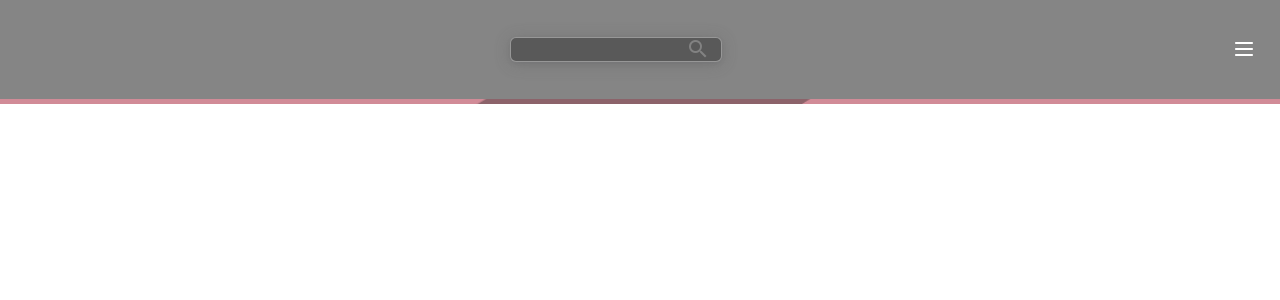
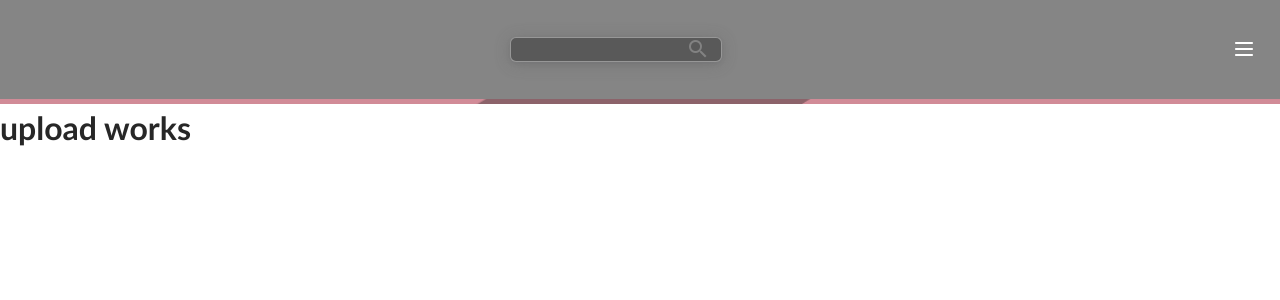
Before and after one commit to Sundomee/M, an Angular app: page /upload in a window 1280 px wide. Before the commit this address led to /. Shown: the top 300 px of the page. Built offline with nearby package versions, Linux system fonts and the light colour scheme.

Commit message:
feat(wip): track uploader

```diff
--- a/src/app/app.routes.ts
+++ b/src/app/app.routes.ts
@@ -23,5 +23,9 @@ export const routes: Routes = [
   {
     path: 'play',
     loadComponent: () => import('./shared/components/player-component/player.component').then((c) => c.PlayerComponent),
+  },
+  {
+    path: 'upload',
+    loadComponent: () => import('./features/views/track-uploader/track-uploader.component').then((c) => c.TrackUploaderComponent)
   }
 ];
--- /dev/null
+++ b/src/app/features/views/track-uploader/track-uploader.component.html
@@ -0,0 +1 @@
+<h1>upload works</h1>
--- /dev/null
+++ b/src/app/features/views/track-uploader/track-uploader.component.scss
@@ -0,0 +1,3 @@
+:host {
+    height: 100%;
+}
--- /dev/null
+++ b/src/app/features/views/track-uploader/track-uploader.component.ts
@@ -0,0 +1,12 @@
+import { ChangeDetectionStrategy, Component } from "@angular/core";
+
+@Component({
+    selector: 'dl-track-uploader',
+    changeDetection: ChangeDetectionStrategy.OnPush,
+    imports: [],
+    templateUrl: './track-uploader.component.html',
+    styleUrl: './track-uploader.component.scss',
+})
+export class TrackUploaderComponent {
+
+}
```
